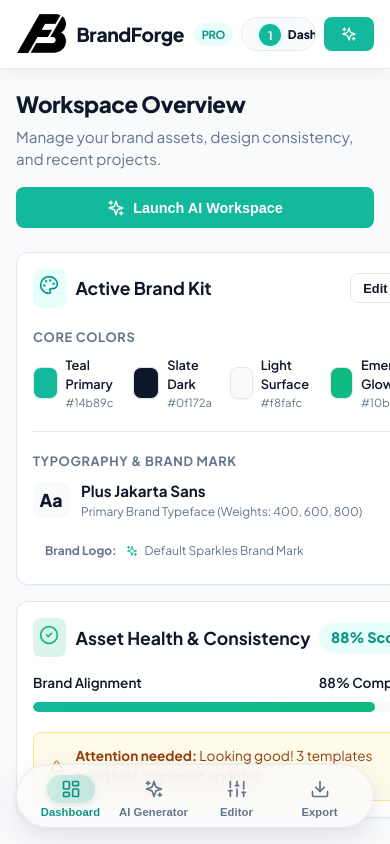
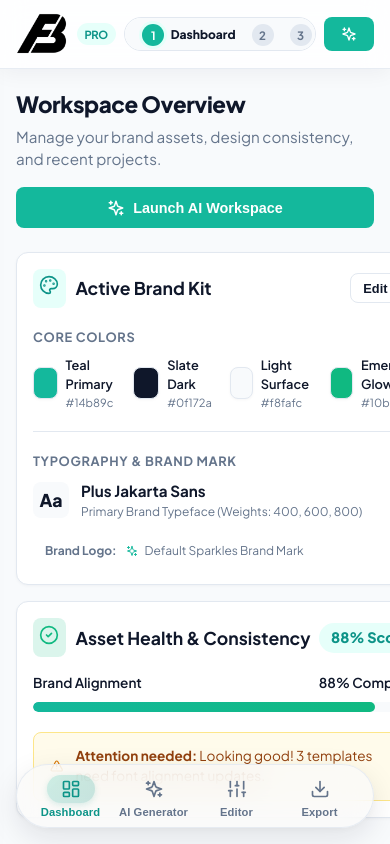
Before and after one commit to MohamedIlzam/BrandForge-app, a React (Vite) app: page / in a window 390 px wide. Shown: the top 844 px of the page. Built offline with nearby package versions, Linux system fonts and the light colour scheme.

Commit message:
fix(mobile): hide BrandForge title text in mobile header view

```diff
--- a/src/components/Header.tsx
+++ b/src/components/Header.tsx
@@ -37,7 +37,7 @@
                         objectFit: 'contain'
                     }}
                 />
-                <span style={{ fontWeight: 800, fontSize: '1.2rem', letterSpacing: '-0.02em', color: 'var(--text-main)' }}>BrandForge</span>
+                <span className="brand-title" style={{ fontWeight: 800, fontSize: '1.2rem', letterSpacing: '-0.02em', color: 'var(--text-main)' }}>BrandForge</span>
                 <span className="brand-badge" style={{ fontSize: '0.7rem', padding: '0.15rem 0.5rem' }}>PRO</span>
             </div>
 
--- a/src/styles/theme.css
+++ b/src/styles/theme.css
@@ -581,6 +581,10 @@
   .mobile-editor-floating-btn {
     display: flex !important;
   }
+
+  .brand-logo .brand-title {
+    display: none !important;
+  }
 }
 
 /* Mobile Editor Color & Properties Drawer */
```
